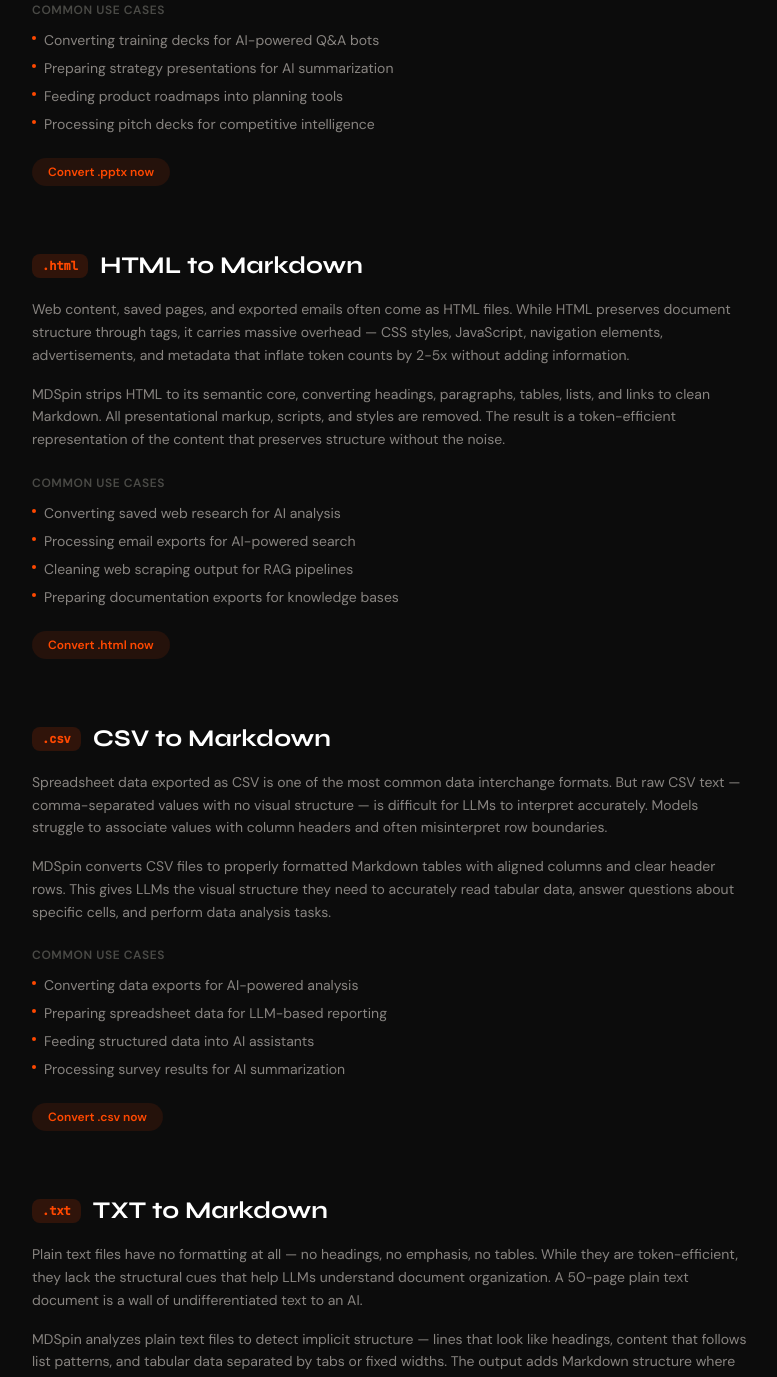
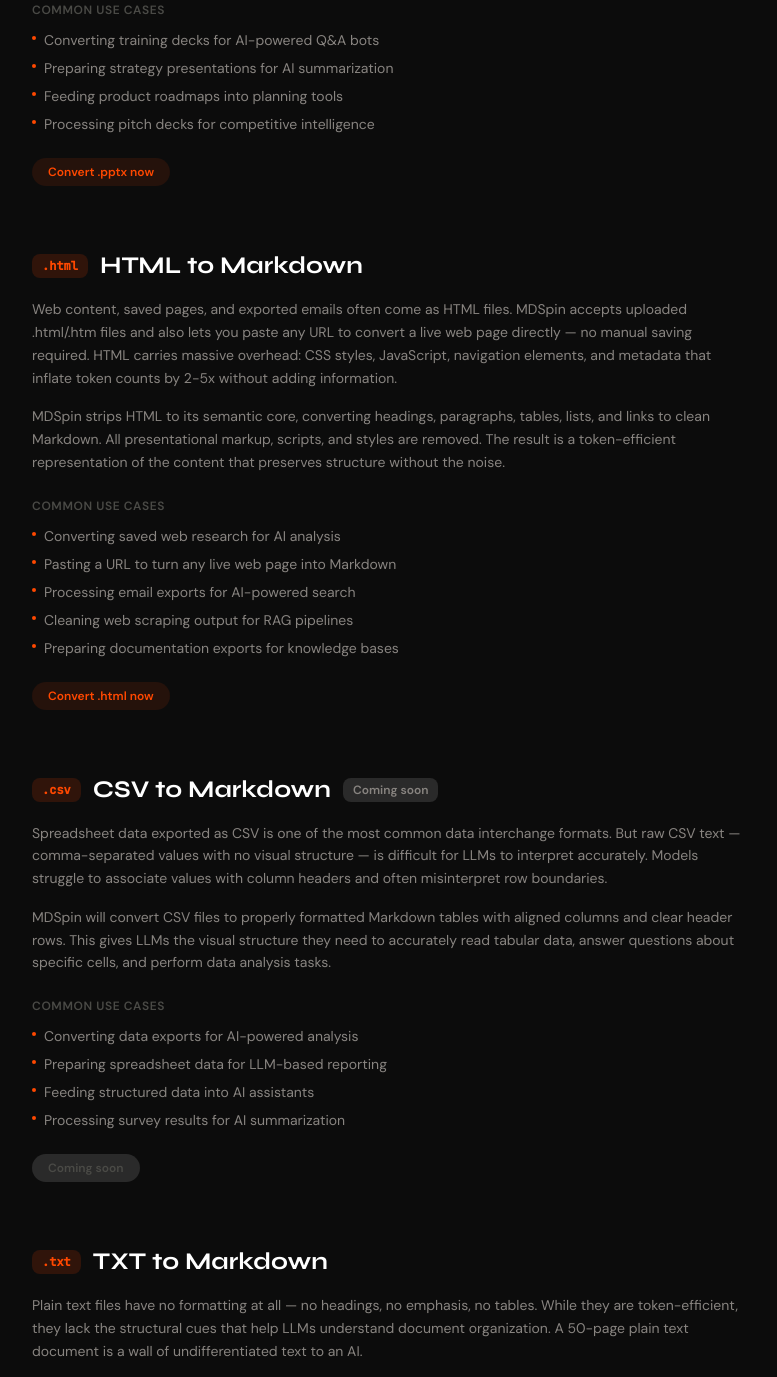
Before and after one commit to trenknerpeter/mdspin, a Next.js app: page /formats in a window 1280 px wide. Shown: the part 1613-2990 px from the top of the page, without its empty margins (248-1025 px from the left). Built offline with nearby package versions, Linux system fonts and the light colour scheme; no server answers.

Commit message:
fix: formats page reflects real HTML support, marks CSV upcoming
Co-Authored-By: Claude Opus 4.8 (1M context) <noreply@anthropic.com>

```diff
--- a/app/formats/page.tsx
+++ b/app/formats/page.tsx
@@ -6,14 +6,14 @@ import { SiteFooter } from "@/components/site-footer"
 import { GrainOverlay } from "@/components/grain-overlay"
 
 export const metadata: Metadata = {
-  title: "Supported Formats — PDF, DOCX, PPTX to Markdown",
+  title: "Supported Formats — PDF, DOCX, PPTX, HTML to Markdown",
   description:
-    "MDSpin converts PDF, DOCX, DOC, PPTX, Google Slides, Apple Pages, RTF, and TXT to clean, AI-ready Markdown. See how each format is handled.",
+    "MDSpin converts PDF, DOCX, DOC, PPTX, HTML, RTF, and TXT to clean, AI-ready Markdown. Paste a URL to convert any live web page. See how each format is handled.",
   alternates: { canonical: `${SITE_URL}/formats` },
   openGraph: {
-    title: "Supported Formats — PDF, DOCX, PPTX to Markdown | MDSpin",
+    title: "Supported Formats — PDF, DOCX, PPTX, HTML to Markdown | MDSpin",
     description:
-      "MDSpin converts PDF, DOCX, DOC, PPTX, Google Slides, Apple Pages, RTF, and TXT to clean, AI-ready Markdown.",
+      "MDSpin converts PDF, DOCX, DOC, PPTX, HTML, RTF, and TXT to clean, AI-ready Markdown. Paste a URL to convert any live web page.",
     url: `${SITE_URL}/formats`,
   },
 }
@@ -69,11 +69,12 @@ const formats = [
     slug: "html",
     ext: ".html",
     description:
-      "Web content, saved pages, and exported emails often come as HTML files. While HTML preserves document structure through tags, it carries massive overhead — CSS styles, JavaScript, navigation elements, advertisements, and metadata that inflate token counts by 2-5x without adding information.",
+      "Web content, saved pages, and exported emails often come as HTML files. MDSpin accepts uploaded .html/.htm files and also lets you paste any URL to convert a live web page directly — no manual saving required. HTML carries massive overhead: CSS styles, JavaScript, navigation elements, and metadata that inflate token counts by 2-5x without adding information.",
     details:
       "MDSpin strips HTML to its semantic core, converting headings, paragraphs, tables, lists, and links to clean Markdown. All presentational markup, scripts, and styles are removed. The result is a token-efficient representation of the content that preserves structure without the noise.",
     useCases: [
       "Converting saved web research for AI analysis",
+      "Pasting a URL to turn any live web page into Markdown",
       "Processing email exports for AI-powered search",
       "Cleaning web scraping output for RAG pipelines",
       "Preparing documentation exports for knowledge bases",
@@ -83,10 +84,11 @@ const formats = [
     name: "CSV to Markdown",
     slug: "csv",
     ext: ".csv",
+    comingSoon: true,
     description:
       "Spreadsheet data exported as CSV is one of the most common data interchange formats. But raw CSV text — comma-separated values with no visual structure — is difficult for LLMs to interpret accurately. Models struggle to associate values with column headers and often misinterpret row boundaries.",
     details:
-      "MDSpin converts CSV files to properly formatted Markdown tables with aligned columns and clear header rows. This gives LLMs the visual structure they need to accurately read tabular data, answer questions about specific cells, and perform data analysis tasks.",
+      "MDSpin will convert CSV files to properly formatted Markdown tables with aligned columns and clear header rows. This gives LLMs the visual structure they need to accurately read tabular data, answer questions about specific cells, and perform data analysis tasks.",
     useCases: [
       "Converting data exports for AI-powered analysis",
       "Preparing spreadsheet data for LLM-based reporting",
@@ -132,7 +134,7 @@ export default function FormatsPage() {
     "@type": "WebPage",
     name: "Supported Formats — MDSpin Document to Markdown Converter",
     description:
-      "MDSpin converts PDF, DOCX, PPTX, HTML, CSV, TXT, and RTF to clean, AI-ready Markdown.",
+      "MDSpin converts PDF, DOCX, PPTX, HTML, TXT, and RTF to clean, AI-ready Markdown.",
     url: `${SITE_URL}/formats`,
     publisher: { "@type": "Organization", name: SITE_NAME, url: SITE_URL },
   }
@@ -188,6 +190,11 @@ export default function FormatsPage() {
                   <h2 className="font-display text-2xl font-bold text-white">
                     {format.name}
                   </h2>
+                  {format.comingSoon && (
+                    <span className="rounded-md bg-[#2A2A2A] px-2.5 py-1 text-xs font-semibold text-[#888480]">
+                      Coming soon
+                    </span>
+                  )}
                 </div>
 
                 <p className="text-sm leading-relaxed text-[#888480]">
@@ -216,12 +223,18 @@ export default function FormatsPage() {
                 </div>
 
                 <div className="mt-6">
+                  {format.comingSoon ? (
+                    <span className="inline-flex items-center gap-1.5 rounded-full bg-[#2A2A2A] px-4 py-1.5 text-xs font-semibold text-[#4A4A46]">
+                      Coming soon
+                    </span>
+                  ) : (
                     <Link
                       href="/#converter"
                       className="inline-flex items-center gap-1.5 rounded-full bg-[#FF4800]/10 px-4 py-1.5 text-xs font-semibold text-[#FF4800] transition-colors hover:bg-[#FF4800]/20"
                     >
                       Convert {format.ext} now
                     </Link>
+                  )}
                 </div>
               </section>
             ))}
```
Lines whose indentation alone changed are shown as unchanged.
